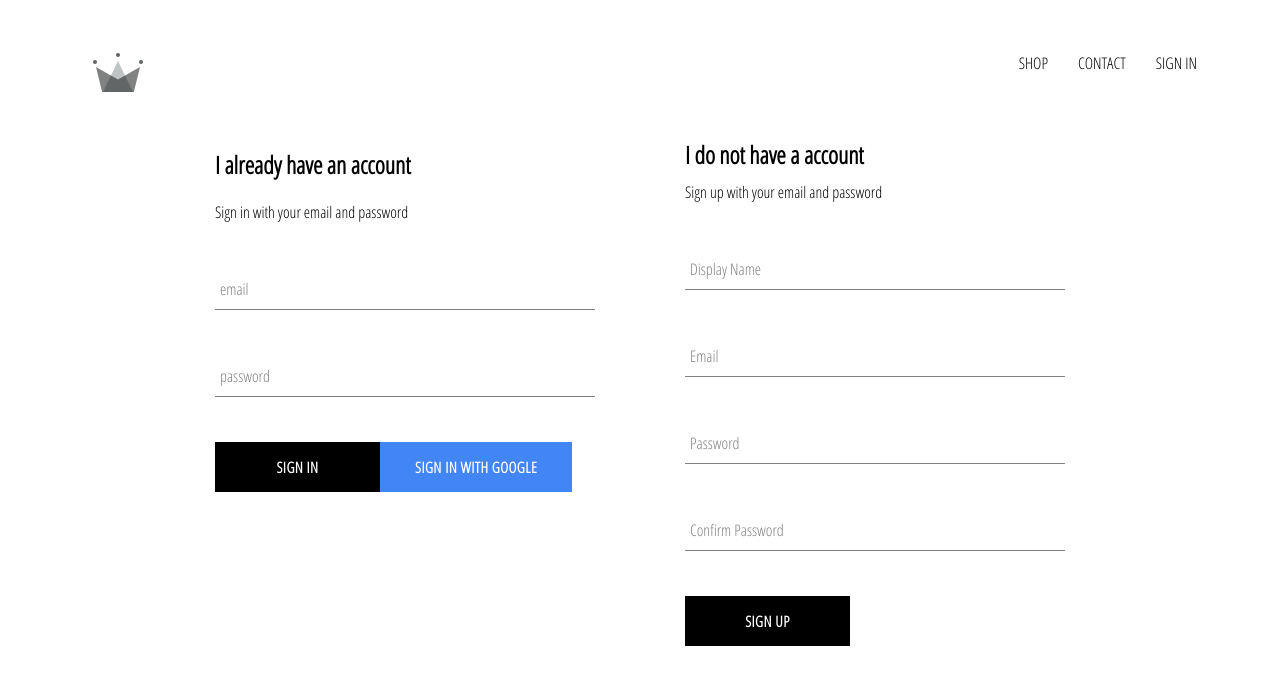
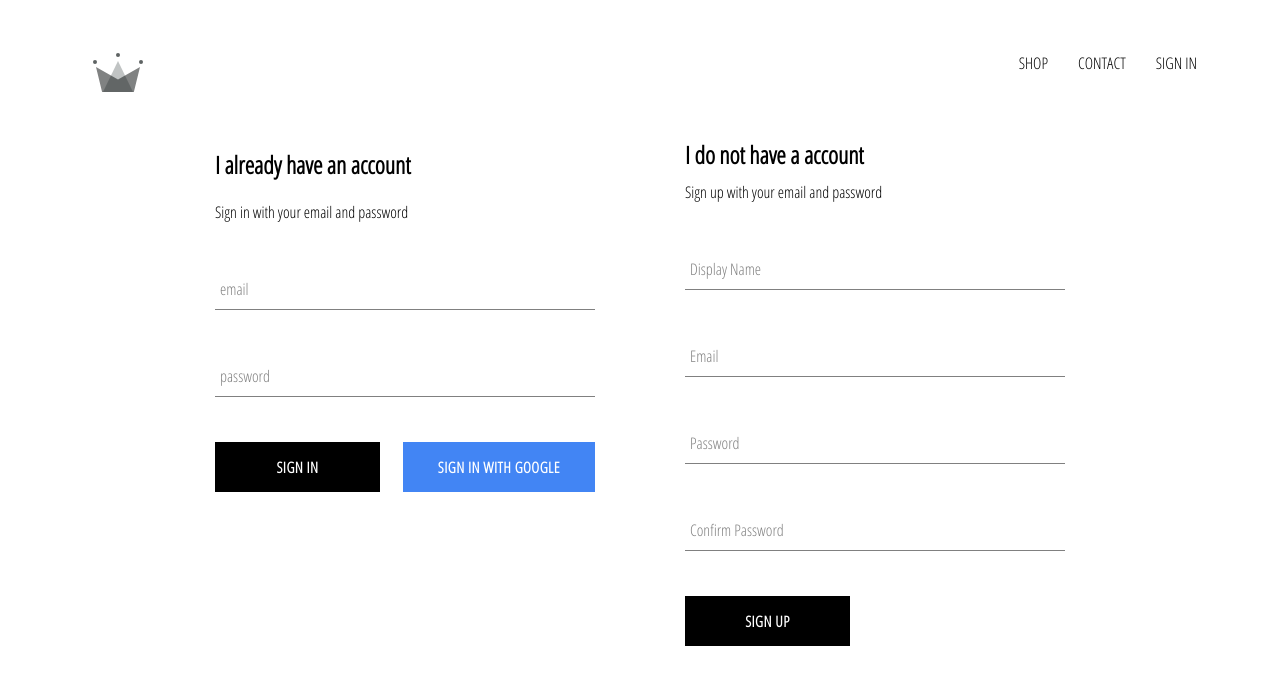
Before and after one commit to pranavkhapra/e-commerce-clothing, a React (Create React App) app: page /signin in a window 1280 px wide. Shown: the top 684 px of the page. Built offline with nearby package versions, Linux system fonts and the light colour scheme; no server answers.

Commit message:
finishing signup

```diff
--- a/src/App.js
+++ b/src/App.js
@@ -30,7 +30,6 @@ class App extends React.Component{
             }
           });
 
-          console.log(this.state);
         });
       }
 
--- a/src/components/sign-in/SignIn.js
+++ b/src/components/sign-in/SignIn.js
@@ -1,8 +1,10 @@
 import React from 'react';
 
 import FormInput from '../form-input/FormInput';
-import CustomizedButton from '../customized-button/CustomizedButton'
-import {signInWithGoogle} from '../firebase/firebase.utils'
+import CustomizedButton from '../customized-button/CustomizedButton';
+
+import { auth, signInWithGoogle } from '../firebase/firebase.utils';
+
 import './SignIn.scss';
 
 class SignIn extends React.Component {
@@ -15,10 +17,17 @@ class SignIn extends React.Component {
     };
   }
 
-  handleSubmit = event => {
+  handleSubmit = async event => {
     event.preventDefault();
 
-    this.setState({ email: '', password: '' });
+    const { email, password } = this.state;
+
+    try {
+      await auth.signInWithEmailAndPassword(email, password);
+      this.setState({ email: '', password: '' });
+    } catch (error) {
+      console.log(error);
+    }
   };
 
   handleChange = event => {
@@ -50,9 +59,11 @@ class SignIn extends React.Component {
             label='password'
             required
           />
-          <div className="button">
-          <CustomizedButton type="submit">Sign in</CustomizedButton>
-          <CustomizedButton onClick={signInWithGoogle} isGoogleSignIn>Sign in With Google</CustomizedButton>
+          <div className='buttons'>
+            <CustomizedButton type='submit'> Sign in </CustomizedButton>
+            <CustomizedButton onClick={signInWithGoogle} isGoogleSignIn>
+              Sign in with Google
+            </CustomizedButton>
           </div>
         </form>
       </div>
--- a/src/components/sign-up/SignUp.js
+++ b/src/components/sign-up/SignUp.js
@@ -3,8 +3,7 @@ import React from 'react';
 import FormInput from '../form-input/FormInput';
 import CustomizedButton from '../customized-button/CustomizedButton';
 
-import { auth, createUserProfileDocument } from '../firebase/firebase.utils';
-
+import { auth, createUserProfileDocument } from '../firebase/firebase.utils'
 import './Signup.scss';
 
 class SignUp extends React.Component {
```
